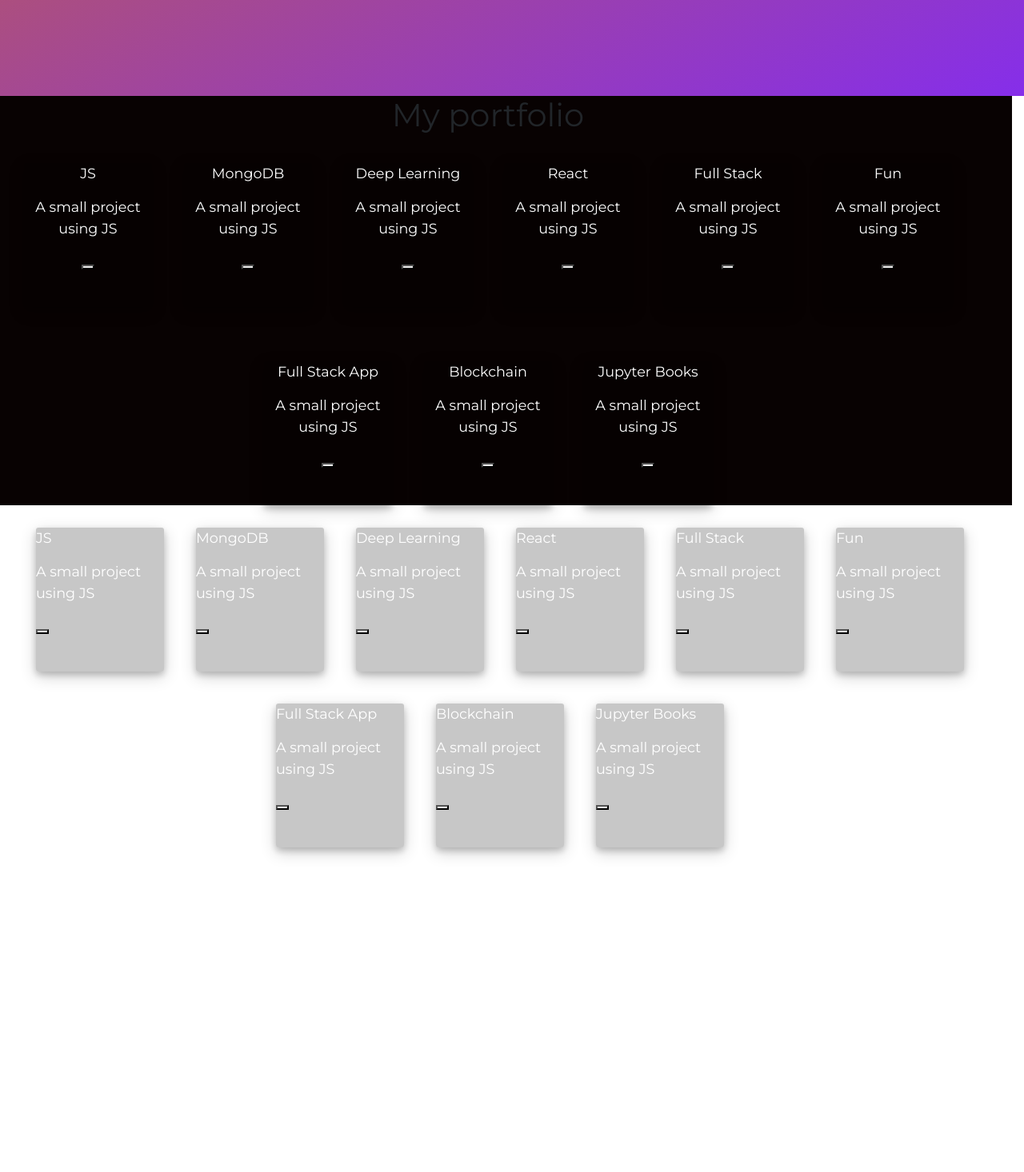
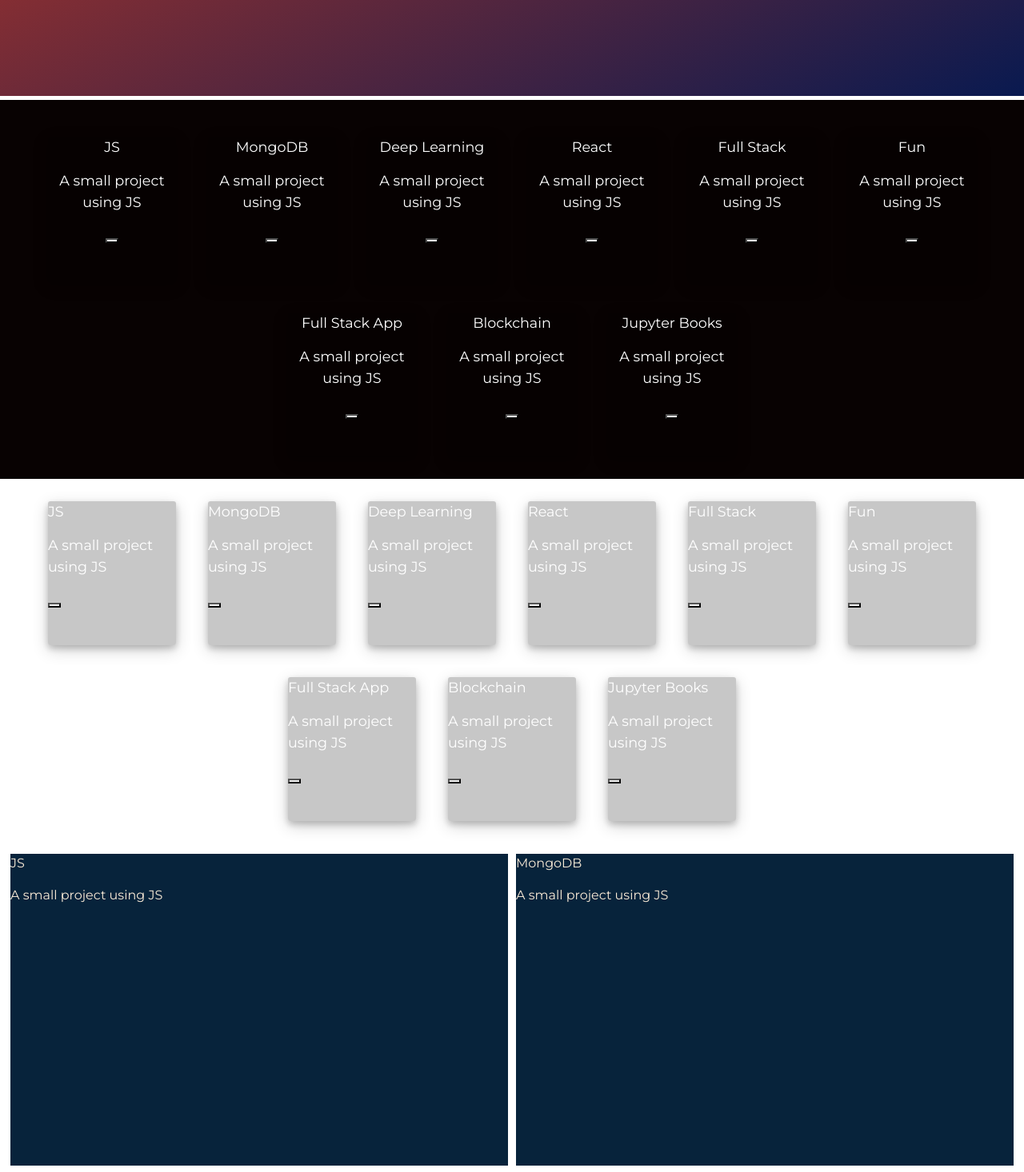
Before and after one commit to buddyeorl/3dportfolio, a React (Create React App) app: page / in a window 1280 px wide. Shown: the part 480-1946 px from the top of the page at 80% size. Before the commit the page ends 1568 px from the top, so only its background shows below. Built offline with nearby package versions, Linux system fonts and the light colour scheme.

Commit message:
added social section for contact

```diff
--- a/src/App.css
+++ b/src/App.css
@@ -23,6 +23,8 @@ body {
 .section {
   /* Needed for children to be absolutely positioned relative to the parent. */
   position: relative;
+  margin: 0;
+  padding: 0;
   /* The height of the container. Must be set, but it doesn't really matter what the value is. */
   height: 100vh;
   /* For text formatting. */
--- a/src/App.js
+++ b/src/App.js
@@ -3,7 +3,9 @@ import './App.css';
 import Home from './components/Home';
 import About from './components/About';
 import DisplayItems from './components/DisplayItems';
+import DisplayInfo from './components/DisplayInfo';
 import SnItem from './components/SnItem';
+import Sn from './components/Sn';
 import Parallax from 'react-springy-parallax'
 
 class App extends Component {
@@ -17,6 +19,8 @@ class App extends Component {
         <About />
         <Home />
         <DisplayItems />
+        <DisplayInfo />
+        <Sn />
       </div>
       // Pages determines the total height of the inner content container
       // Each page takes 100% height of the visible outer container by default
--- a/src/components/About/About.css
+++ b/src/components/About/About.css
@@ -7,7 +7,7 @@
   padding: 0;
   height: 75vh;
   width:100vw;
-  background: linear-gradient(to bottom right, rgba(187, 74, 22, 0.856), rgba(111, 7, 230, 0.842));
+  background: linear-gradient(to bottom right, rgba(209, 40, 10, 0.911), rgba(2, 19, 75, 0.972));
   /* background:rgba(4, 15, 17, 0.753); */
   /* box-shadow: 0 4px 8px 0 rgba(0, 0, 0, 0.137), 0 6px 20px 0 rgba(0, 0, 0, 0.19); */
 
--- /dev/null
+++ b/src/components/DisplayInfo/DisplayInfo.css
@@ -0,0 +1,18 @@
+/* .displayContainer {
+  background: rgb(119, 148, 192);
+  justify-content: center;
+  border-radius:2px;
+  width:100vw;
+} */
+
+.displayInfoContainer {
+  border-radius:2px;
+}
+.displayInfoCard{
+  background-color: rgb(7, 35, 59);
+  height: 50vh;
+  color: antiquewhite;
+  border-width:5px;
+  border-style:solid;
+  border-color:rgb(255, 255, 255);
+}
--- /dev/null
+++ b/src/components/DisplayInfo/DisplayInfo.js
@@ -0,0 +1,23 @@
+import React, { Component } from "react";
+import "./DisplayInfo.css";
+const titles = ["JS", "MongoDB", "Deep Learning", "React", "Full Stack", "Fun", "Full Stack App", "Blockchain", "Jupyter Books"];
+const descriptions = "";
+
+class DisplayInfo extends Component {
+	render() {
+		return (
+			<section className="displayInfoContainer row b-0 m-0 p-2">
+				{
+					titles.map((title, index) =>
+						<div className="displayInfoCard col-6 mx-0 p-0">
+							<p>{title}</p>
+							<p>A small project using JS</p>
+						</div>
+					)
+				}
+			</section>
+		);
+	}
+}
+
+export default DisplayInfo;
--- /dev/null
+++ b/src/components/DisplayInfo/index.js
@@ -0,0 +1 @@
+export { default } from "./DisplayInfo.js";
--- a/src/components/DisplayItems/DisplayItems.js
+++ b/src/components/DisplayItems/DisplayItems.js
@@ -7,7 +7,7 @@ const descriptions = "";
 class DisplayItems extends Component {
 	render() {
 		return (
-			<div className="displayHolder row justify-content-center p-2" >
+			<div className="displayHolder row justify-content-center p-2 m-0" >
 				{
 					titles.map((title, index) =>
 						<div className="col- m-1 p-3">
--- a/src/components/Home/Home.css
+++ b/src/components/Home/Home.css
@@ -1,10 +1,15 @@
   .AppHome {
   text-align: center;
   padding: 0;
-  margin-top: 0px;
   min-height: 40vh;
   width:100vw;
   background: rgb(8, 2, 2);
+  }
+  .portfolioTitle{
+    margin-top: 5px;
+    padding: 5px;
+    font-size: 2.5em;
+    color: rgba(0, 123, 231, 0.555);
   }
   /* .AppHome:after {
     background:rgb(4, 116, 133);
--- a/src/components/Home/Home.js
+++ b/src/components/Home/Home.js
@@ -1,19 +1,17 @@
 import React, { Component } from "react";
 import "./Home.css";
 import DisplayItems from '../DisplayItems';
-
-
 
 class Home extends Component {
 	render() {
 		return (
 			<div>
-			<section className="AppHome row">
-				<header>
-					<h1>My portfolio</h1>
-					<DisplayItems />
-				</header>
-			</section>
+				<section className="AppHome">
+					<header>
+						<h1 className="portfolioTitle"></h1>
+						<DisplayItems />
+					</header>
+				</section>
 			</div>
 		);
 	}
--- /dev/null
+++ b/src/components/Sn/Sn.css
@@ -0,0 +1,27 @@
+/* .displayContainer {
+  background: rgb(119, 148, 192);
+  justify-content: center;
+  border-radius:2px;
+  width:100vw;
+} */
+
+.snContainer {
+  height: 50vh;
+  width: 100vw;
+  background: linear-gradient(to top right, rgba(8, 1, 0, 0.911), rgba(0, 4, 15, 0.972));
+
+  justify-content: center middle;
+  text-align: center;
+  display: flex;
+
+}
+.snCard{
+max-height: 10vh;
+color: antiquewhite;
+}
+
+.imgClass{
+width: 5vw;
+box-shadow: 0 4px 8px 0 rgba(0, 0, 0, 0.2), 0 6px 20px 0 rgba(0, 0, 0, 0.19);
+
+}
--- /dev/null
+++ b/src/components/Sn/Sn.js
@@ -0,0 +1,26 @@
+import React, { Component } from "react";
+import "./Sn.css";
+const socialAccs = ["twitter", "linkedin", "facebook", "github", "linkedin", "facebook", "github"];
+
+class Sn extends Component {
+	render() {
+		return (
+			<section className="snContainer row b-5 m-0 p-5">
+
+				{
+					socialAccs.map((social, index) =>
+						<div className="snCard col-2 mt-5">
+							{social}
+							<div class="text-center">
+								<img src="twitter.png" class="imgClass rounded" alt="twitter.png" />
+							</div>
+						</div>
+					)
+				}
+
+			</section>
+		);
+	}
+}
+
+export default Sn;
--- /dev/null
+++ b/src/components/Sn/index.js
@@ -0,0 +1 @@
+export { default } from "./Sn.js";
```
Also changed, not shown: public/twitter.png (added).
